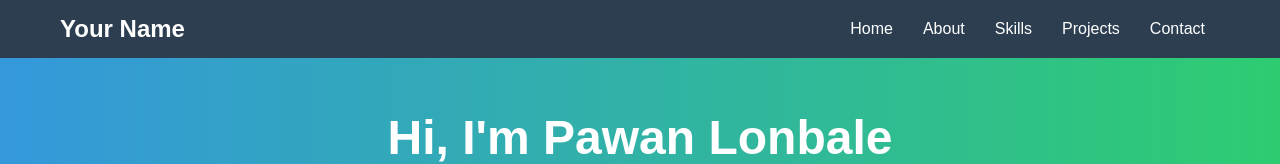
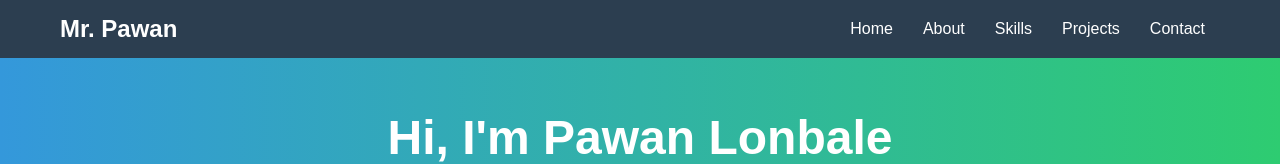
Before and after one commit to Newbie-Domain/My_Portfolio, a React (Vite) app: page / in a window 1280 px wide. Shown: the top 164 px of the page. Built offline with nearby package versions, Linux system fonts and the light colour scheme.

Commit message:
add name in header section and fix the issuse

```diff
--- a/src/components/Header.jsx
+++ b/src/components/Header.jsx
@@ -4,7 +4,7 @@ const Header = () => {
   return (
     <header style={{ background: '#2c3e50', color: '#fff', padding: '10px 0', position: 'fixed', width: '100%', zIndex: 100 }}>
       <div className="container" style={{ display: 'flex', justifyContent: 'space-between', alignItems: 'center' }}>
-        <h1 style={{ fontSize: '1.5rem' }}>Your Name</h1>
+        <h1 style={{ fontSize: '1.5rem' }}>Mr. Pawan</h1>
         <nav>
           <ul style={{ listStyle: 'none', display: 'flex' }}>
             <li style={{ margin: '0 15px' }}><a href="#hero" style={{ color: '#fff', textDecoration: 'none' }}>Home</a></li>
```
